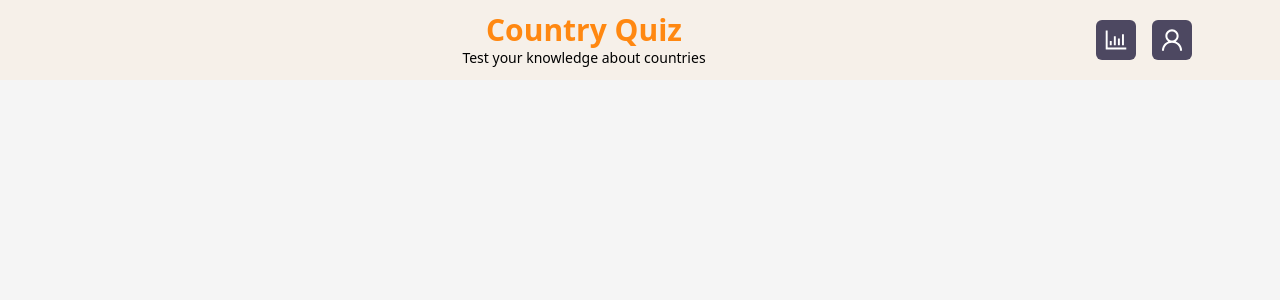
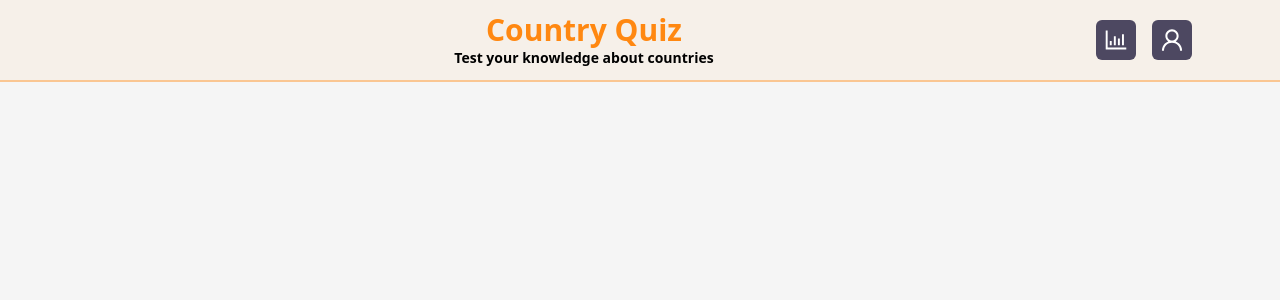
Before and after one commit to alt-art/country-quiz, a Next.js app: page / in a window 1280 px wide. Shown: the top 300 px of the page. Built offline with nearby package versions, Linux system fonts and the light colour scheme.

Commit message:
feat: Change header style and make changes on tailwind properties

```diff
--- a/src/components/Header.tsx
+++ b/src/components/Header.tsx
@@ -3,10 +3,10 @@ import Button from './Button';
 
 function Header() {
   return (
-    <header className="flex items-center bg-principal bg-opacity-5 px-10 md:px-20">
+    <header className="flex items-center border-b-2 border-principal/40 bg-principal/5 px-10 md:px-20">
       <div className="flex w-full flex-col items-center justify-center">
         <h1 className="text-3xl font-bold text-principal">Country Quiz</h1>
-        <p className="text-sm dark:text-white">
+        <p className="text-sm font-bold dark:text-white">
           Test your knowledge about countries
         </p>
       </div>
```
